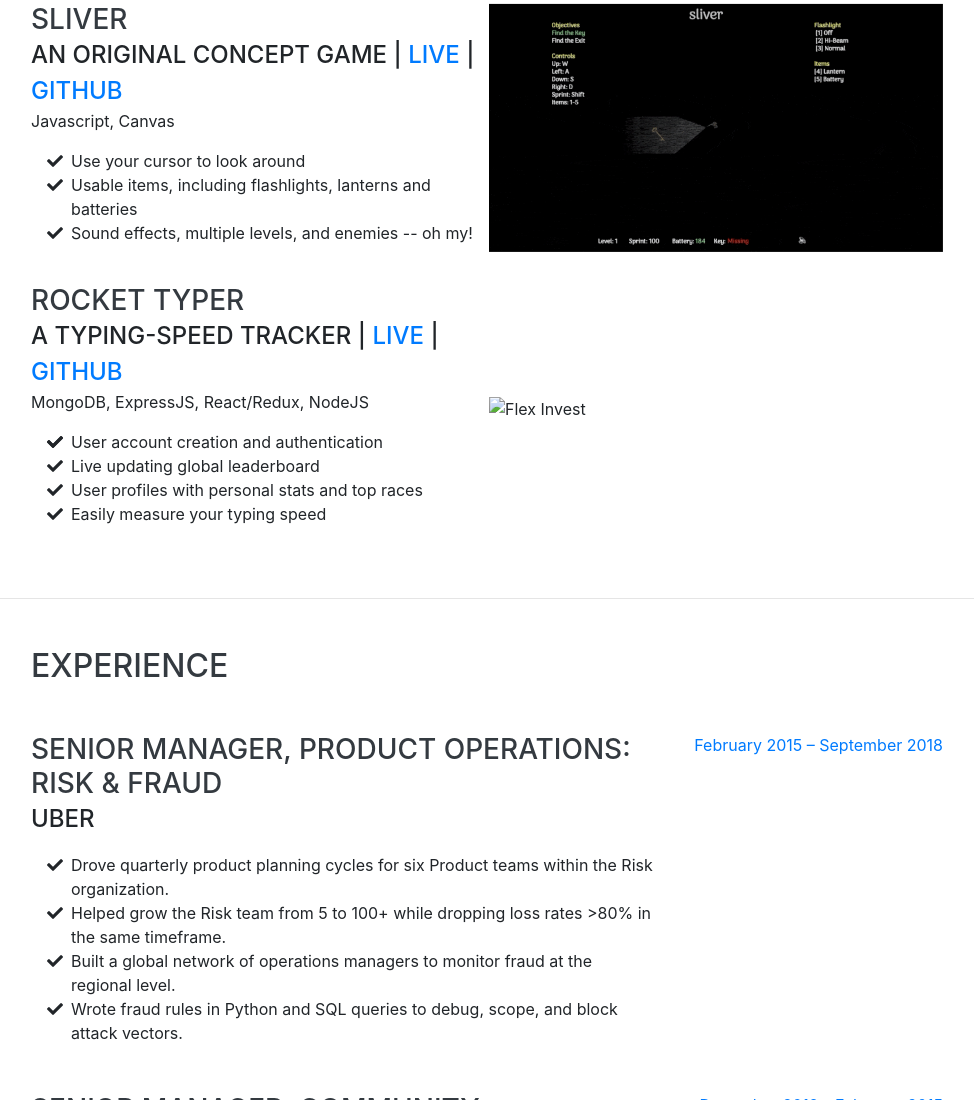
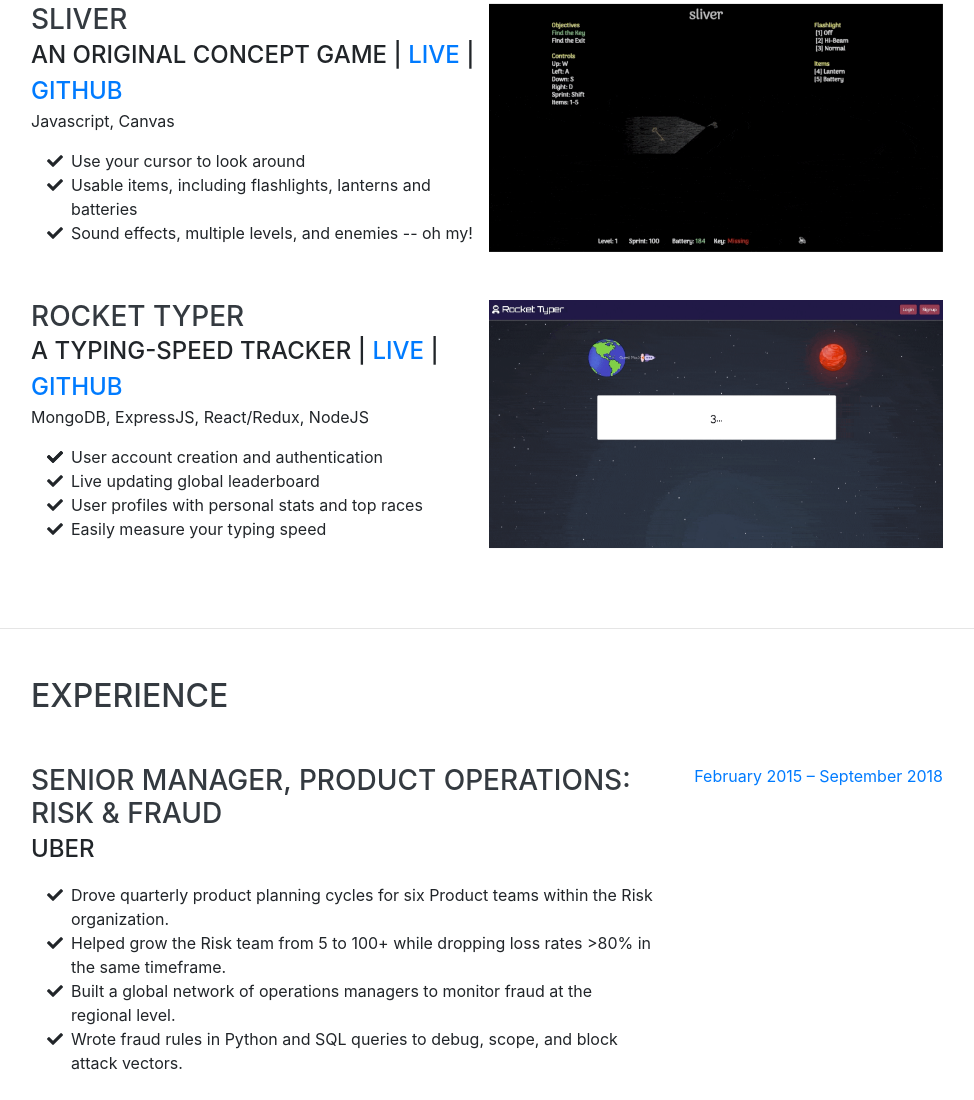
Before and after one commit to jameshawkinsjr/portfolio, a website with bundled scripts: page index.html in a window 1280 px wide. Shown: the part 1336-2436 px from the top of the page, without its empty margins (289-1263 px from the left). Built offline with nearby package versions, Linux system fonts and the light colour scheme; files whose address does not match are found by name; a web font is replaced by a local one.

Commit message:
Update GIF link

```diff
--- a/index.html
+++ b/index.html
@@ -196,7 +196,7 @@
 
                     </div>
                     <div class="project-gif">
-                      <img class="img-fluid img-project mx-auto mb-2 mt-3" src="img/rocket-typer.gif" alt="Flex Invest">
+                      <img class="img-fluid img-project mx-auto mb-2 mt-3" src="img/rocket_typer.gif" alt="Rocket Typer">
                       <div class="project-link-container">
                           <div class="project-link"><a target="_blank" href="https://rockettyper.com">View Live</a></div>
                         </div>
```
